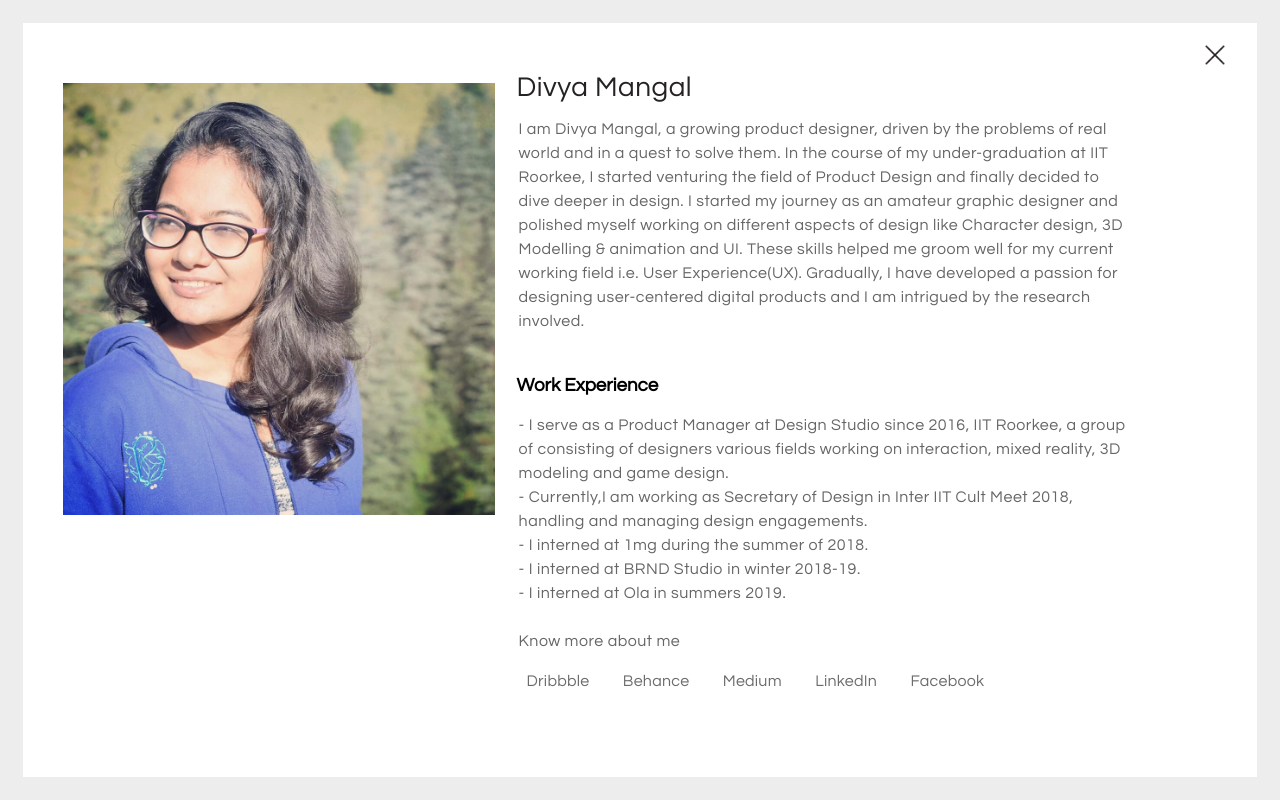
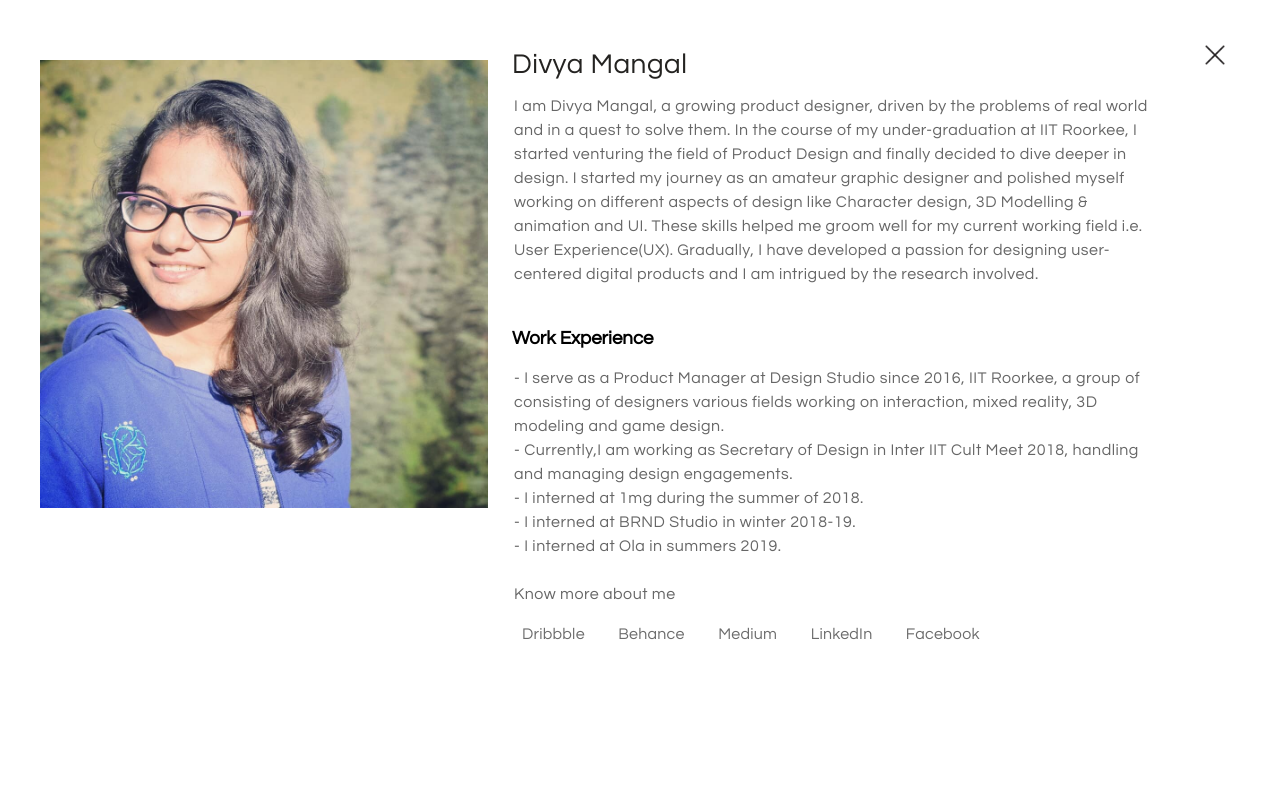
Before and after one commit to Divyamangal/Portfolio-Website, a plain HTML site: page code/about.html in a window 1280 px wide. Drawn offline with Linux system fonts and the light colour scheme.

Commit message:
Update about.css

```diff
--- a/code/about.css
+++ b/code/about.css
@@ -1,10 +1,8 @@
 body{
-    border: 23px solid #ededed;
     margin: 0;
     background-color:;
     position: relative;
     font-family: 'Questrial', sans-serif;
-    overflow-y: hidden;
 }
 
 
```
